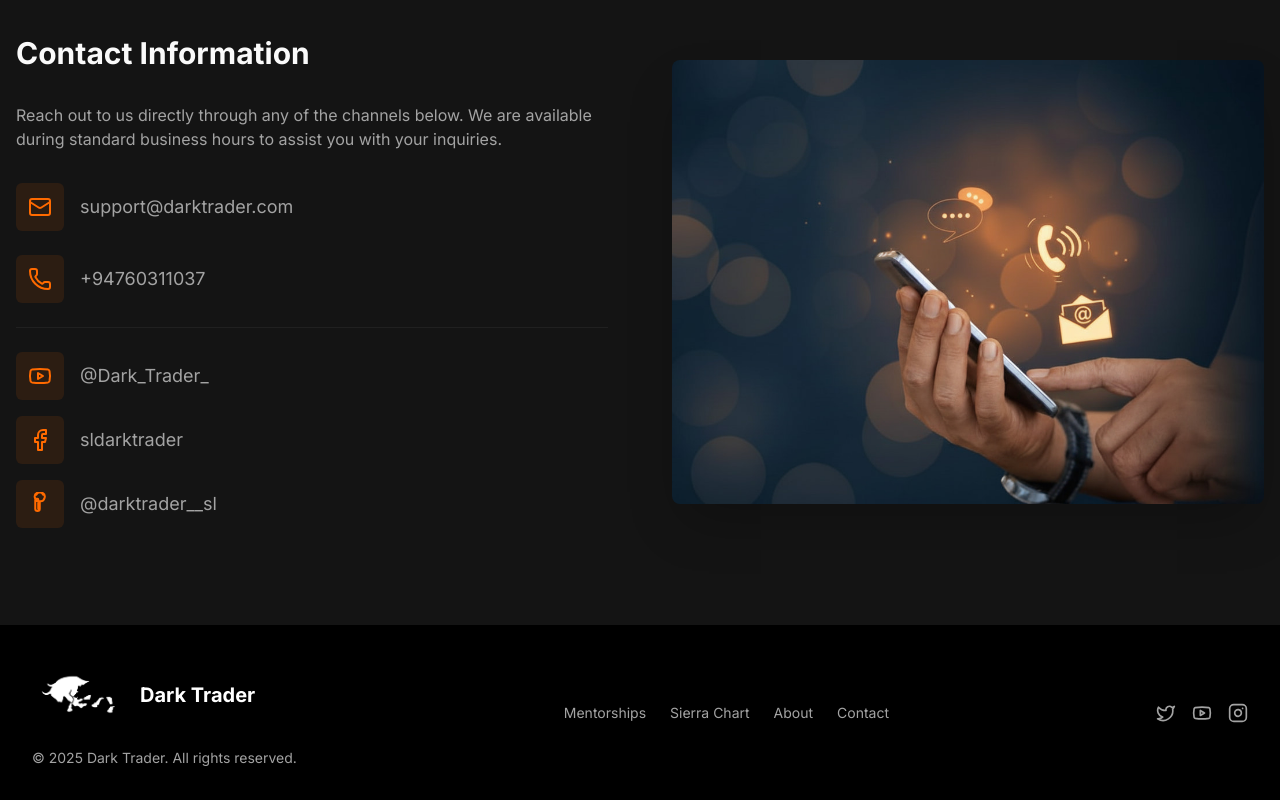
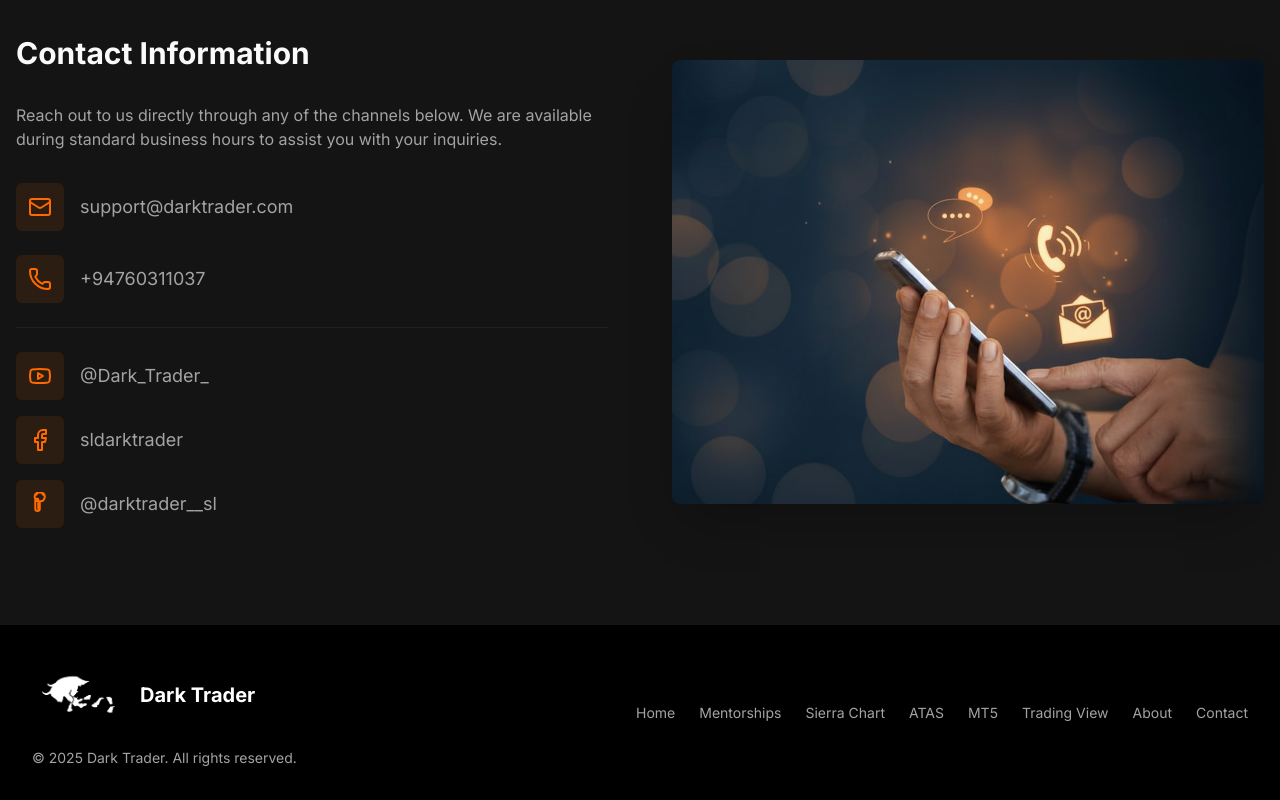
Before and after one commit to samithw/darktweb, a Next.js app: page / in a window 1280 px wide. Shown: the part 10361-11161 px from the top of the page. Built offline with nearby package versions, Linux system fonts and the light colour scheme.

Commit message:
Some changes on the footer, 1. remove social media links 2. Include all

```diff
--- a/src/components/layout/footer.tsx
+++ b/src/components/layout/footer.tsx
@@ -1,19 +1,16 @@
 import Link from 'next/link';
-import { Twitter, Youtube, Instagram } from 'lucide-react';
 import Image from 'next/image';
 
 const navLinks = [
+  { href: '#home', label: 'Home' },
   { href: '#mentorships', label: 'Mentorships' },
   { href: '#sierra-chart-templates', label: 'Sierra Chart' },
+  { href: '#atas-templates', label: 'ATAS' },
+  { href: '#mt5-templates', label: 'MT5' },
+  { href: '#trading-view', label: 'Trading View' },
   { href: '#about', label: 'About' },
   { href: '#contact', label: 'Contact' },
 ];
-
-const socialLinks = [
-    { icon: Twitter, href: '#'},
-    { icon: Youtube, href: '#'},
-    { icon: Instagram, href: '#'},
-]
 
 export default function Footer() {
   return (
@@ -34,14 +31,6 @@ export default function Footer() {
               </Link>
             ))}
           </nav>
-          <div className="flex items-center gap-4">
-            {socialLinks.map((social, index) => (
-                <Link key={index} href={social.href} className="text-muted-foreground transition-colors hover:text-primary">
-                    <social.icon className="h-5 w-5" />
-                    <span className="sr-only">Social Link</span>
-                </Link>
-            ))}
-          </div>
         </div>
       </div>
     </footer>
```
